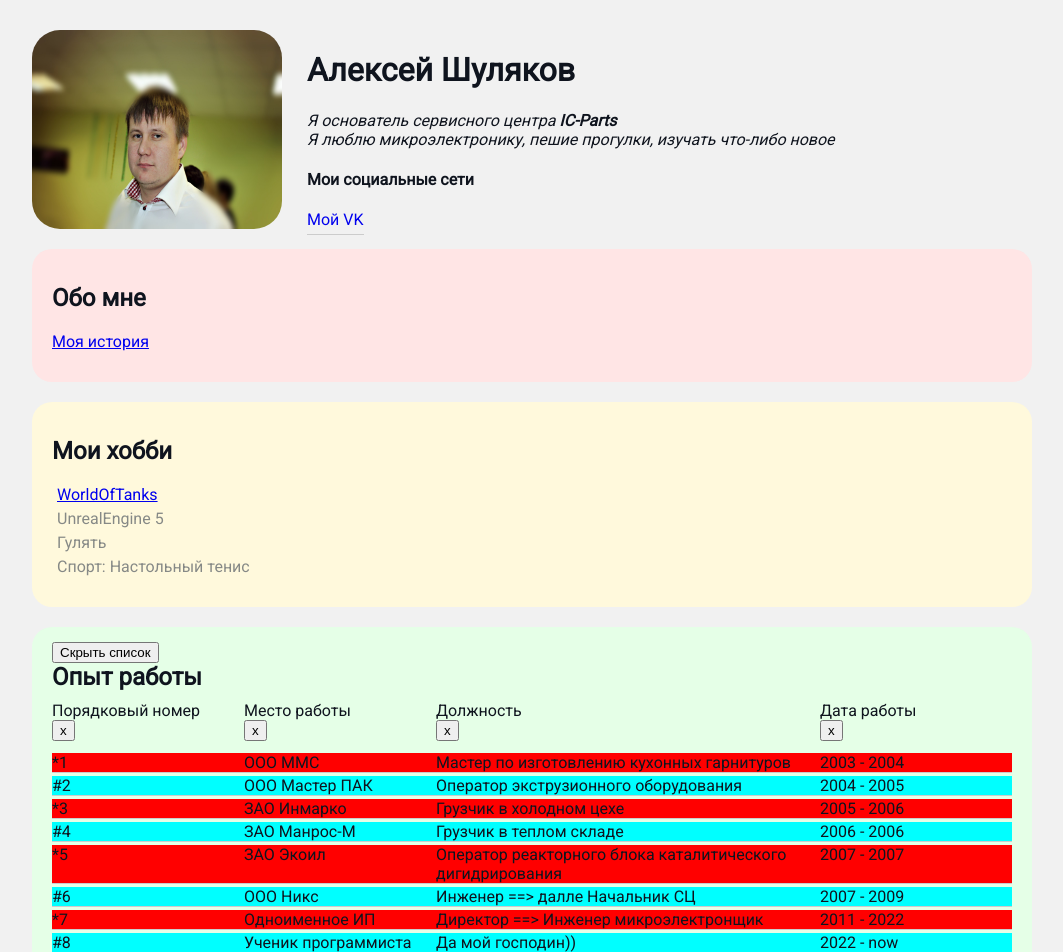
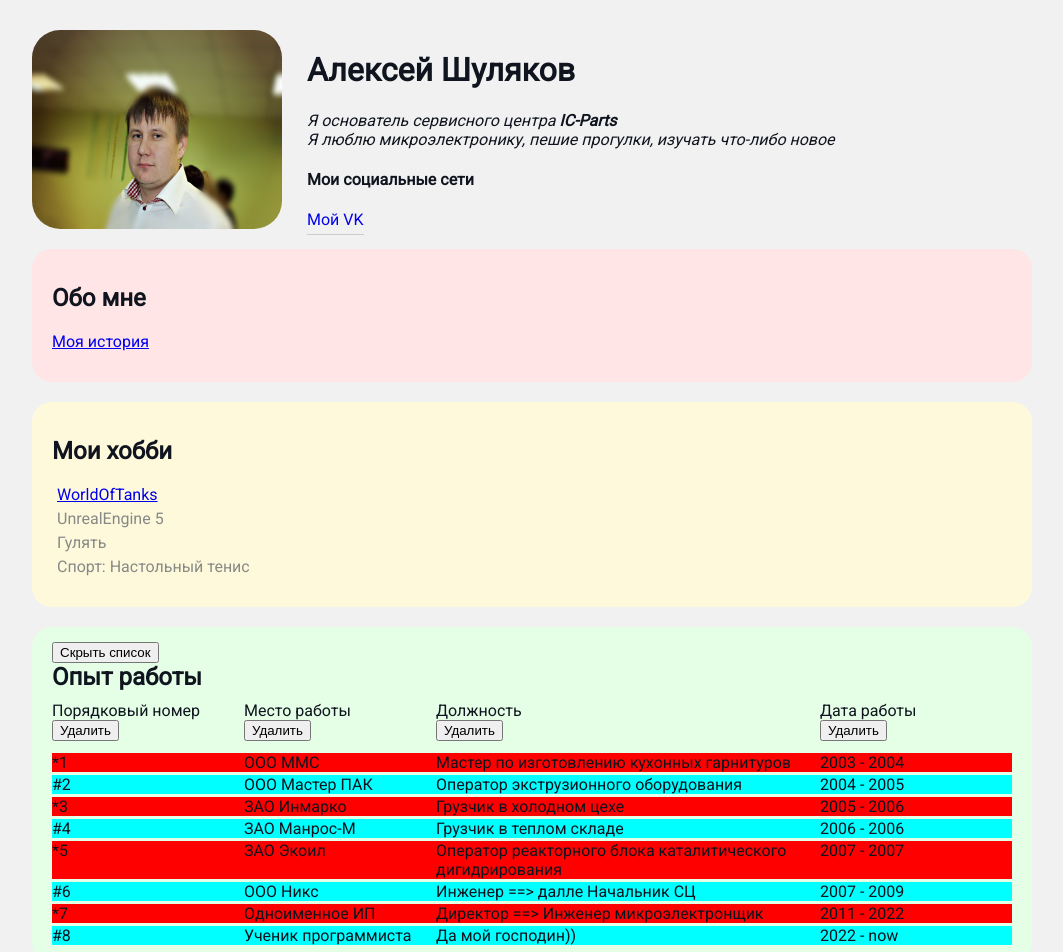
Before and after one commit to demilisher1/my-app, a React (Create React App) app: page / in a window 1280 px wide. Shown: the top 952 px of the page, without its empty margins (108-1171 px from the left). Built offline with nearby package versions, Linux system fonts and the light colour scheme.

Commit message:
сделал, осталось добавить текст, пока читаю jsx

```diff
--- a/src/components/Main/components/Works/Works.js
+++ b/src/components/Main/components/Works/Works.js
@@ -164,7 +164,6 @@ class Works extends React.Component {
                         </div>
                     </>
                 )}
-
             </div>
         )
     }
--- a/src/components/Main/components/Works/Works.module.css
+++ b/src/components/Main/components/Works/Works.module.css
@@ -18,7 +18,7 @@
     display: grid;
     grid-template-columns: 1fr 1fr 2fr 1fr;
     margin-bottom: 3px;
-    border-bottom: 1px solid #ccc;
+
 }
 .odd {
     background: aqua;
--- a/src/components/Main/components/Works/components/WorkHead/WorkHead.js
+++ b/src/components/Main/components/Works/components/WorkHead/WorkHead.js
@@ -12,7 +12,7 @@ class WorkHead extends React.Component{
         return (
             <div>
                 <div>{this.props.title}</div>
-                <button onClick={this.clickCollumHead}>x</button>
+                <button onClick={this.clickCollumHead}>Удалить</button>
             </div>
         )
     }
```
